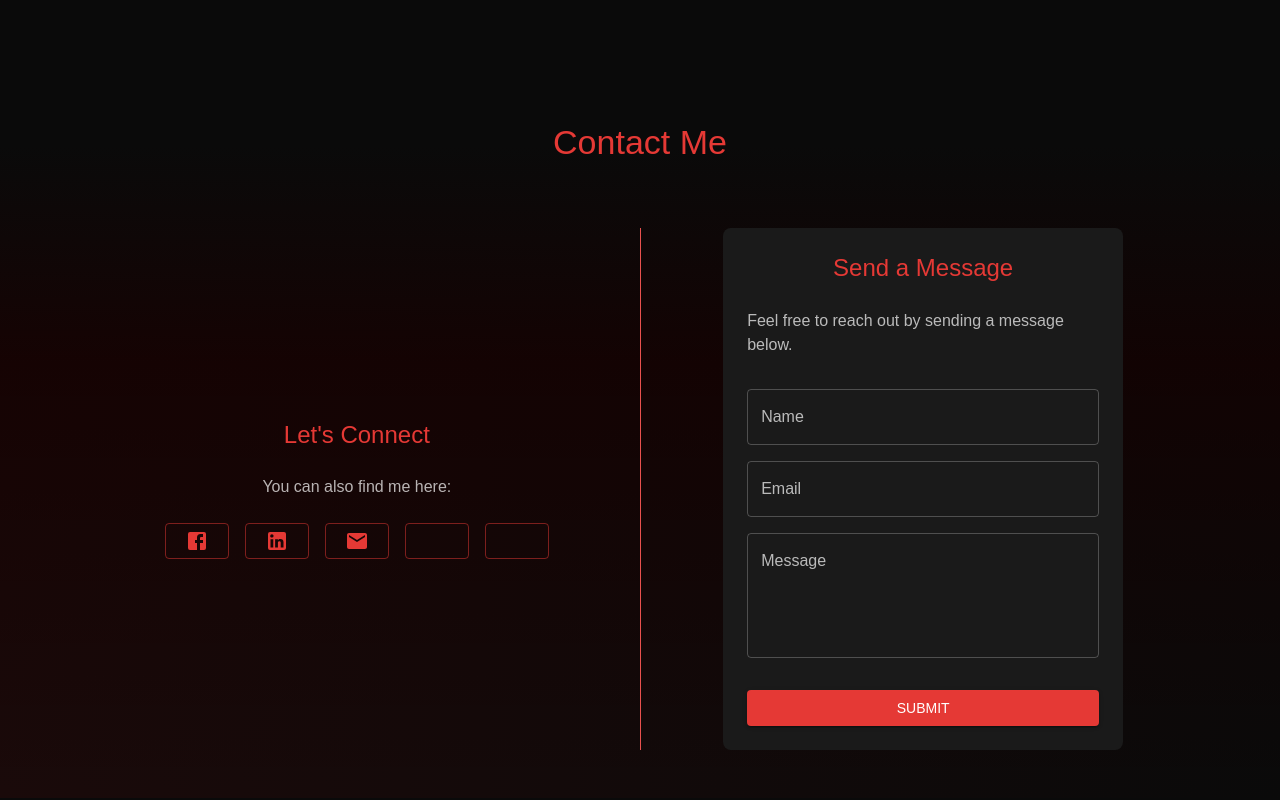
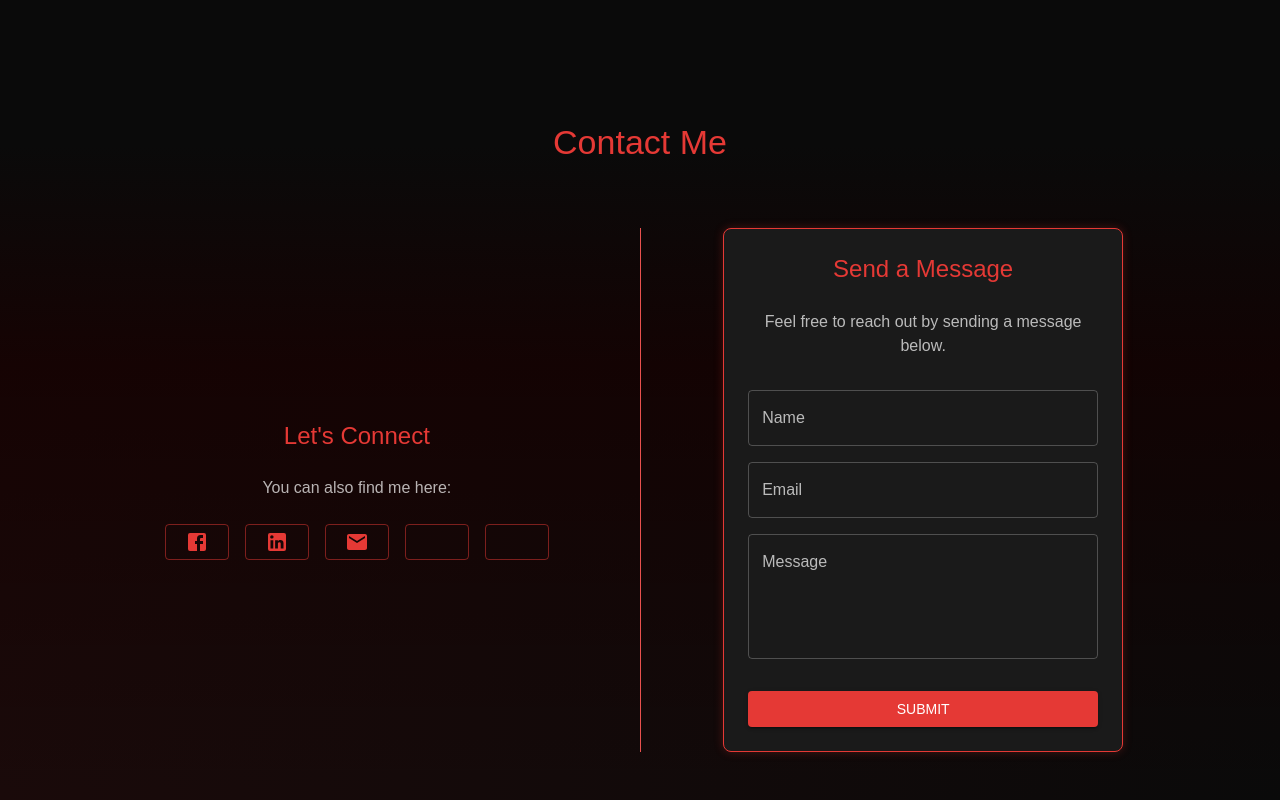
Before and after one commit to kiban09/My-Portfolio-V2, a React (Create React App) app: page / in a window 1280 px wide. Shown: the part 2904-3704 px from the top of the page. Built offline with nearby package versions, Linux system fonts and the light colour scheme; some icons are missing; the HTML template or start-up script is replaced by a standard one.

Commit message:
added send message function

```diff
--- a/package.json
+++ b/package.json
@@ -4,6 +4,7 @@
   "private": true,
   "homepage": "https://kiban09.github.io/My-Portfolio-V2",
   "dependencies": {
+    "@emailjs/browser": "^4.4.1",
     "@emotion/react": "^11.14.0",
     "@emotion/styled": "^11.14.1",
     "@mui/icons-material": "^7.1.2",
--- a/src/sections/Contact.tsx
+++ b/src/sections/Contact.tsx
@@ -2,8 +2,45 @@ import { Box, Typography, Stack, TextField, Button, useTheme, Divider, Grid, Too
 import { Facebook, LinkedIn, Mail } from "@mui/icons-material";
 import LocalFireDepartmentIcon from '@mui/icons-material/LocalFireDepartment';
 import ViewInArOutlinedIcon from '@mui/icons-material/ViewInArOutlined';
+import { useState } from "react";
+import emailjs from "@emailjs/browser";
+
 export const Contact = () => {
   const theme = useTheme();
+
+  const [form, setForm] = useState({
+    name: "",
+    email: "",
+    message: "",
+  });
+
+  const handleChange = (e: React.ChangeEvent<HTMLInputElement | HTMLTextAreaElement>) => {
+    setForm({ ...form, [e.target.name]: e.target.value });
+  };
+
+  const handleSubmit = (e: React.FormEvent) => {
+    e.preventDefault();
+
+    emailjs
+      .send(
+        "service_wx0km4b",
+        "template_77x3vwf",
+        {
+          from_name: form.name,
+          from_email: form.email,
+          message: form.message,
+        },
+        "fLn1OkCpOV4hPrCDf"
+      )
+      .then(() => {
+        alert("Message sent successfully!");
+        setForm({ name: "", email: "", message: "" });
+      })
+      .catch((err) => {
+        console.error(err);
+        alert("Failed to send message. Please try again.");
+      });
+  };
 
   return (
     <Box
@@ -103,21 +140,60 @@ export const Contact = () => {
               borderRadius: 2,
               display: "flex",
               flexDirection: "column",
+              alignItems: "center",
               gap: 2,
               width: "100%",
               maxWidth: 400,
+              boxShadow: `0 0 10px ${theme.palette.primary.main}40`,
+              border: `1px solid ${theme.palette.primary.main}`,
             }}
           >
-            <Typography sx={{ textAlign: "center" }} variant="h5" color="primary" gutterBottom>
+            <Typography variant="h5" color="primary" gutterBottom sx={{ textAlign: "center" }}>
               Send a Message
             </Typography>
-            <Typography sx={{ color: theme.palette.text.secondary, mb: 2 }}>
+
+            <Typography sx={{ color: theme.palette.text.secondary, mb: 2, textAlign: "center" }}>
               Feel free to reach out by sending a message below.
             </Typography>
-            <TextField label="Name" fullWidth variant="outlined" />
-            <TextField label="Email" fullWidth variant="outlined" />
-            <TextField label="Message" fullWidth multiline minRows={4} variant="outlined" />
-            <Button variant="contained" sx={{ mt: 2 }}>
+
+             <TextField
+                label="Name"
+                fullWidth
+                variant="outlined"
+                name="name"
+                value={form.name}
+                onChange={handleChange}
+              />
+              <TextField
+                label="Email"
+                fullWidth
+                variant="outlined"
+                name="email"
+                value={form.email}
+                onChange={handleChange}
+              />
+              <TextField
+                label="Message"
+                fullWidth
+                multiline
+                minRows={4}
+                variant="outlined"
+                name="message"
+                value={form.message}
+                onChange={handleChange}
+              />
+            <Button
+              onClick={handleSubmit}
+              variant="contained"
+              sx={{
+                mt: 2,
+                width: "100%",
+                bgcolor: theme.palette.primary.main,
+                "&:hover": {
+                  bgcolor: "#333",
+                },
+              }}
+            >
               Submit
             </Button>
           </Box>
```
Also changed, not shown: 1 other file (tests, documents, lock files or other folders). Lines whose indentation alone changed are shown as unchanged.
